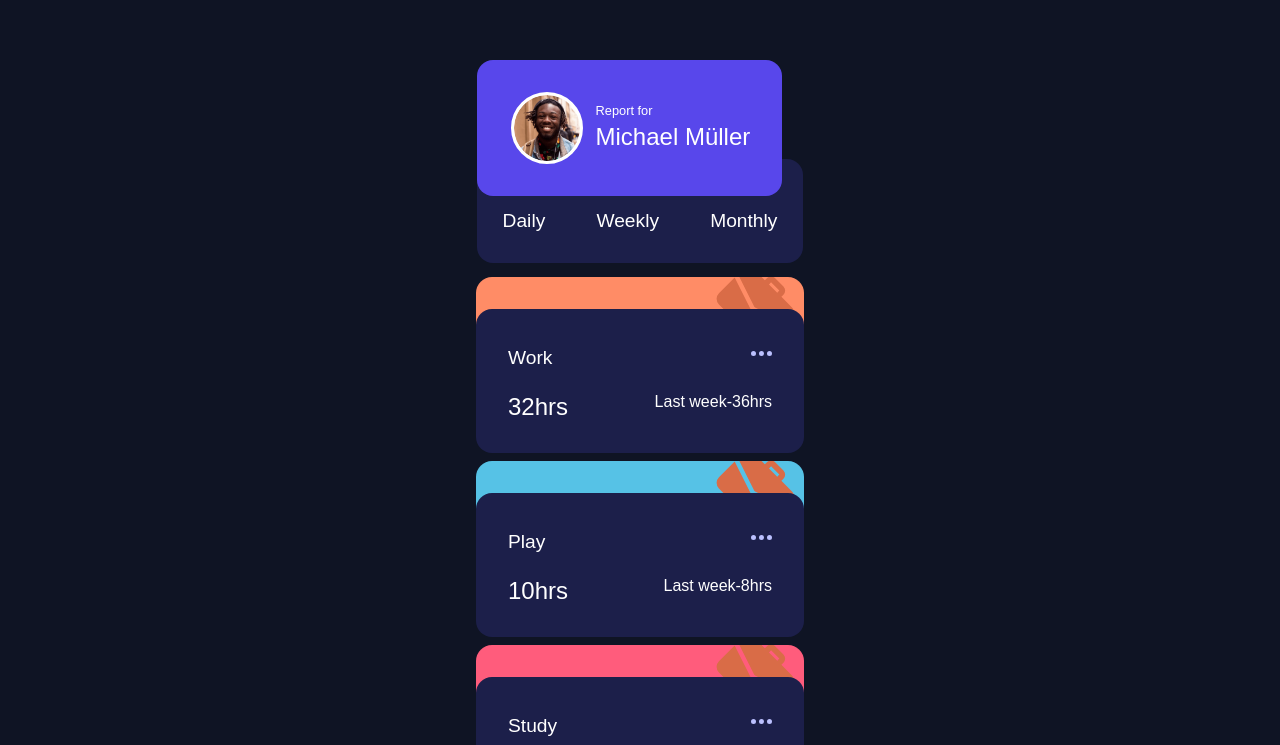
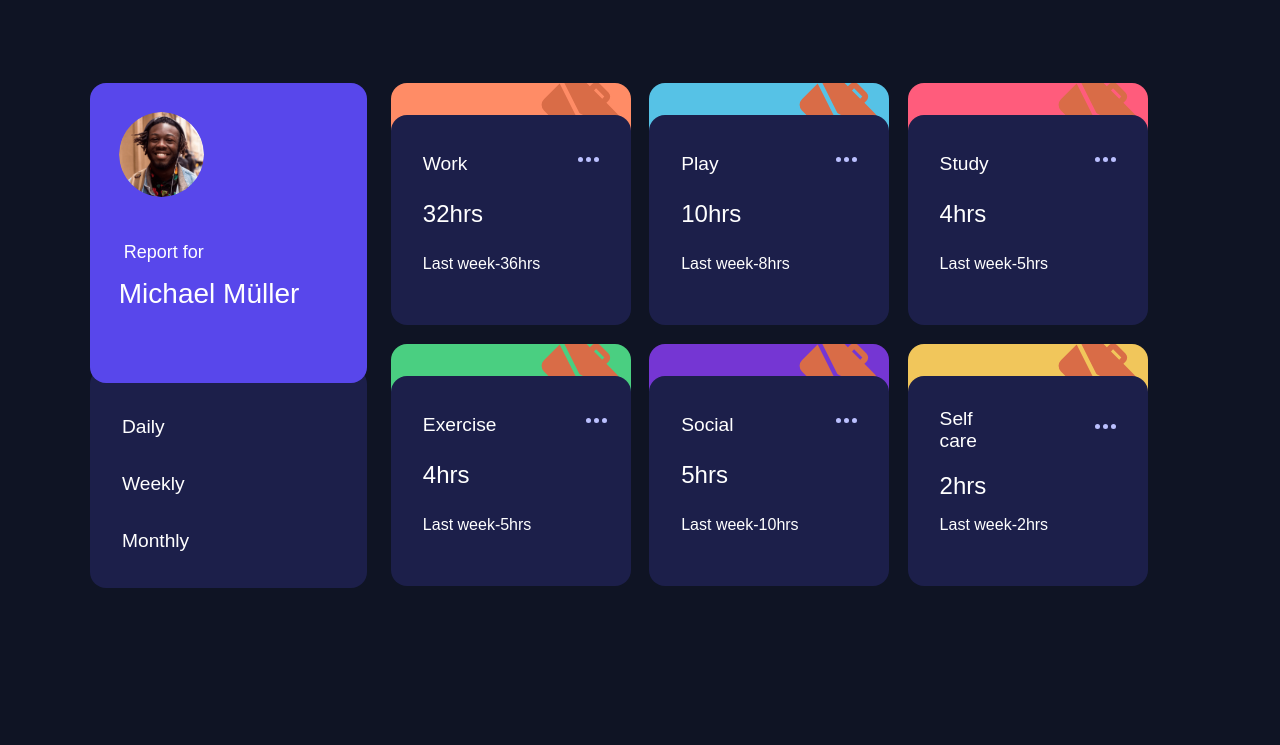
Before and after one commit to a-champi/dashboard, a plain HTML site: page index.html in a window 1280 px wide. Shown: the part 101-846 px from the top of the page. Drawn offline with Linux system fonts and the light colour scheme.

Commit message:
mobile + desktop-version allready

```diff
--- a/main.css
+++ b/main.css
@@ -18,9 +18,9 @@ body{
 
 .first-section{
    position: relative;
-   border: 1px solid transparent;
 
 }
+
 .main-card{
     margin-bottom: 7rem;
 }
@@ -28,18 +28,18 @@ body{
     background-color:hsl(246, 80%, 60%);
     display: flex;
     border-radius: 1rem;
-    padding: 32px;
-    padding-left: 33.75px;
+    padding: 1.8rem;
+
     position: absolute;
-    /* width: 100%; */
-    z-index: 10;
+    width: 100%;
+    z-index: 1;
 }
 
 .main-card__image{
     width: 72px;
     margin-right: 0.8rem;
-    border: 3px solid white;
-    background-color: white;
+
+    /* background-color: white; */
     border-radius: 50%;
 }
 .main-title__report{
@@ -83,8 +83,7 @@ main_card--active{
 /* second section */
 
 .second-section{
-  margin-top: 13.5rem;
-
+  padding-top: 13rem;
 
 }
 
@@ -191,7 +190,87 @@ main_card--active{
 
 
 @media(min-width: 1200px){
- .main-container{
+    .main-container{
+        /* width: 1150px; */
 
- }
+        width: 1100px;
+        height: 535px;
+        display: flex;
+
+    }
+
+    .first-section{
+        padding-top: 24px;
+        width: 290px;
+        height: 535px;
+
+    }
+
+    .second-section{
+        width: 860px;
+        height: 564px;
+        padding-top:0;
+
+        display: grid;
+        grid-template-columns: repeat(3,1fr);
+        padding: 24px;
+
+    }
+    .main-card__user{
+
+        height: 300px;
+        flex-direction: column;
+    }
+    .main-card__image{
+        width: 85px;
+        margin-bottom: 30px;
+
+    }
+    .main-title__report{
+        font-size: 18px;
+        margin: 15px 5px ;
+
+    }
+
+    .main-title__name{
+        font-size: 28px;
+    }
+    .main-card__dates{
+
+        margin-top: 285px;
+        height: 220px;
+        flex-direction: column;
+        padding: 30px 32px 18px ;
+
+    }
+    .card-image{
+       padding-left:150px ;
+
+    }
+    .card{
+        width:  240px;
+        height: 245px;
+        margin-bottom: 16px;
+
+        /* border: 2px solid  red; */
+    }
+    .card-details{
+        width:  240px;
+        height: 210px;
+    }
+
+    .card-object{
+        /* border: 1px solid wheat; */
+        /* display: flex;
+        justify-content: space-between;
+        align-items: center; */
+    }
+
+    .card-time{
+
+        height: 300px;
+        flex-direction: column;
+        padding: 20px 0;
+
+    }
 }
```
